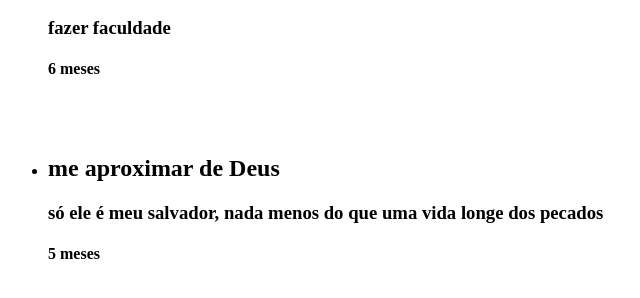
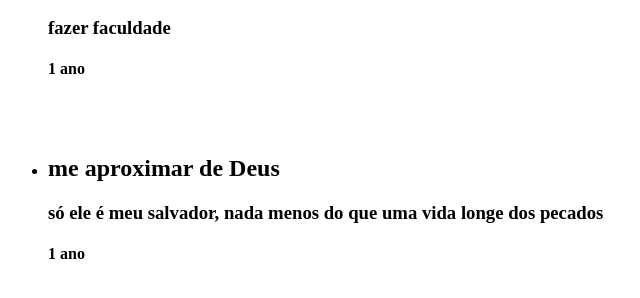
Before and after one commit to hmanosso/Metas, a plain HTML site: page index.html in a window 1280 px wide. Shown: the part 354-652 px from the top of the page, 0-640 px from the left. Drawn offline with Linux system fonts and the light colour scheme.

Commit message:
Update index.html

```diff
--- a/index.html
+++ b/index.html
@@ -20,13 +20,13 @@
     <li>
         <h2 class="titulo-meta">me formar</h2>
         <h3 class="importancia-meta">fazer faculdade</h3>
-        <h4 class="prazo-meta">6 meses</h4>
+        <h4 class="prazo-meta">1 ano</h4>
     </li>
     <br><br>
     <li>
         <h2 class="titulo-meta">me aproximar de Deus</h2>
         <h3 class="importancia-meta">só ele é meu salvador, nada menos do que uma vida longe dos pecados</h3>
-        <h4 class="prazo-meta">5 meses</h4>
+        <h4 class="prazo-meta">1 ano</h4>
     </li>
         </div>
     </ul>
```
